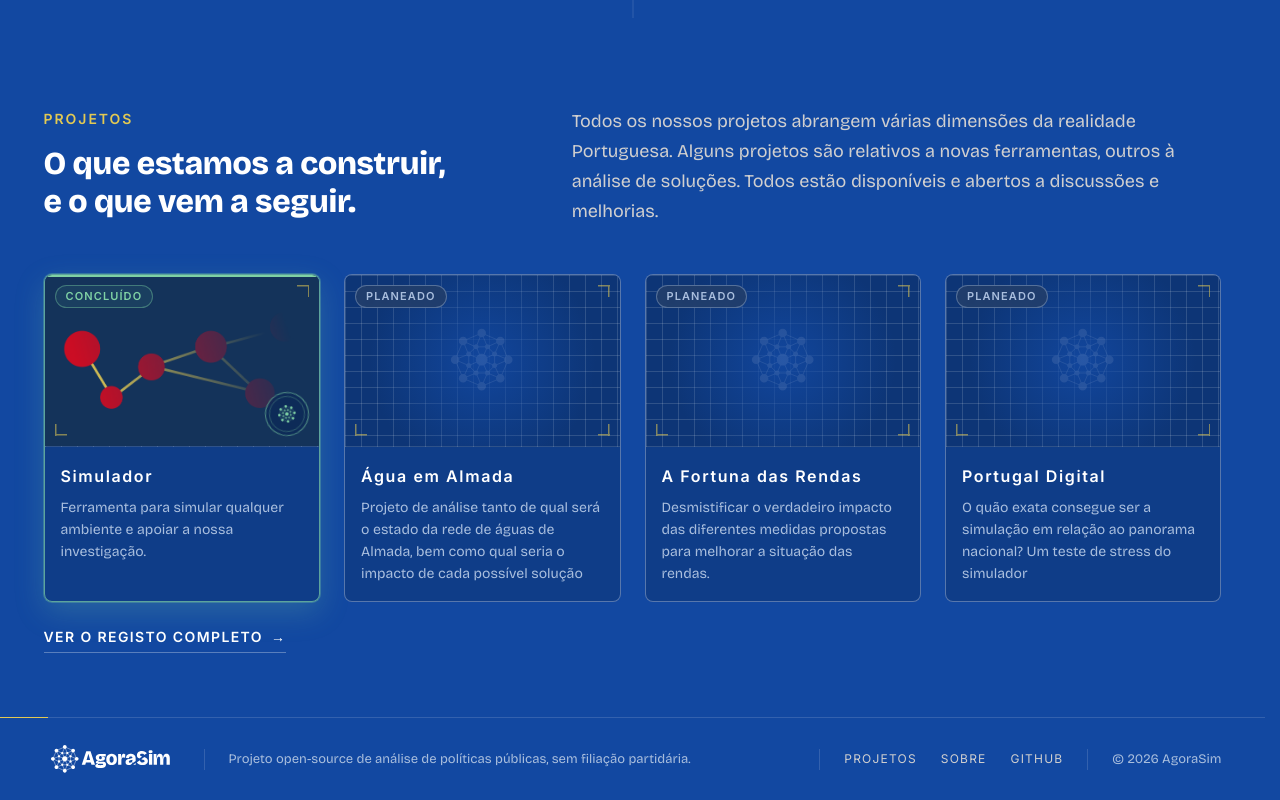
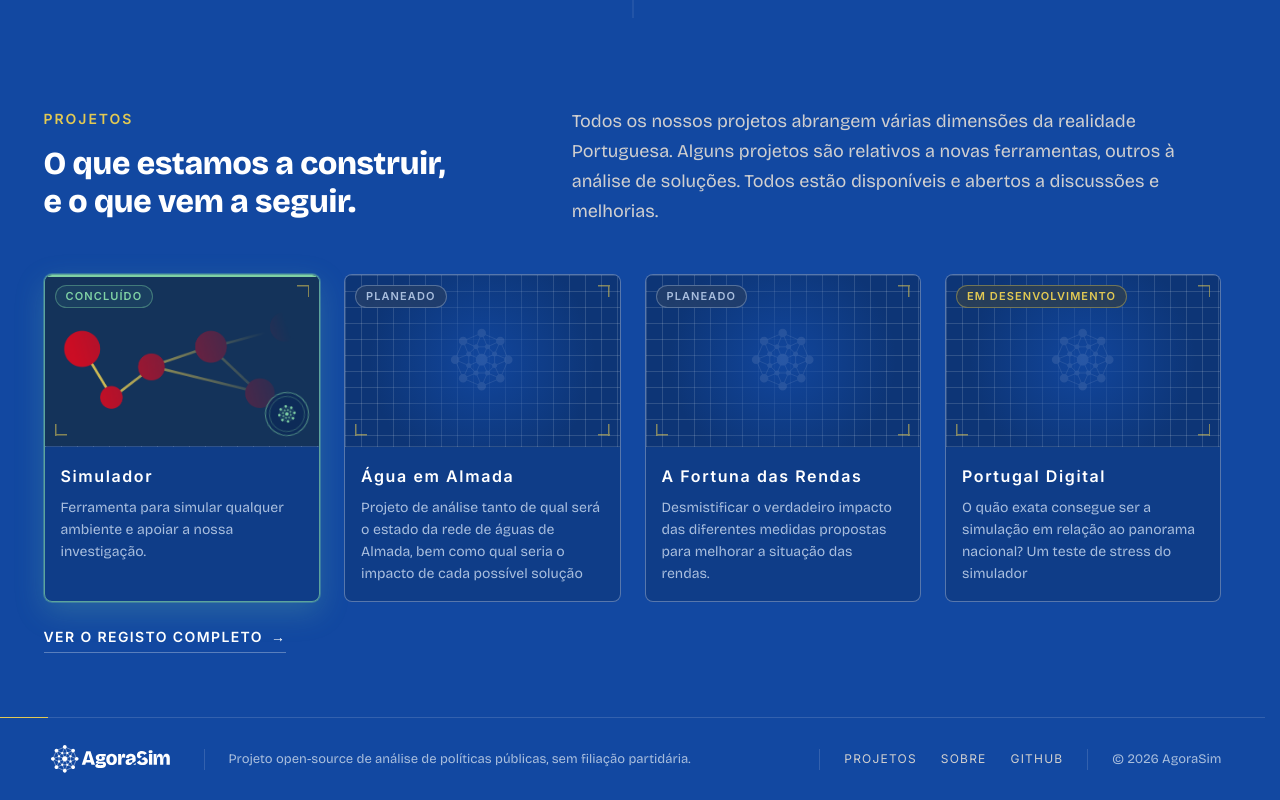
Before and after one commit to Agora-Sim/website, a React (Vite) app: page / in a window 1280 px wide. Shown: the part 2029-2829 px from the top of the page. Built offline with nearby package versions, Linux system fonts and the light colour scheme; no server answers.

Commit message:
feat: started digital twin

```diff
--- a/src/content/projects.js
+++ b/src/content/projects.js
@@ -291,7 +291,7 @@ export const PROJECTS = [
     imageAlt: '',
     cover: '',
     coverAlt: '',
-    status: 'planeado',
+    status: 'desenvolvimento',
     title: 'Portugal Digital',
     description:
       'O quão exata consegue ser a simulação em relação ao panorama nacional? ' +
```
